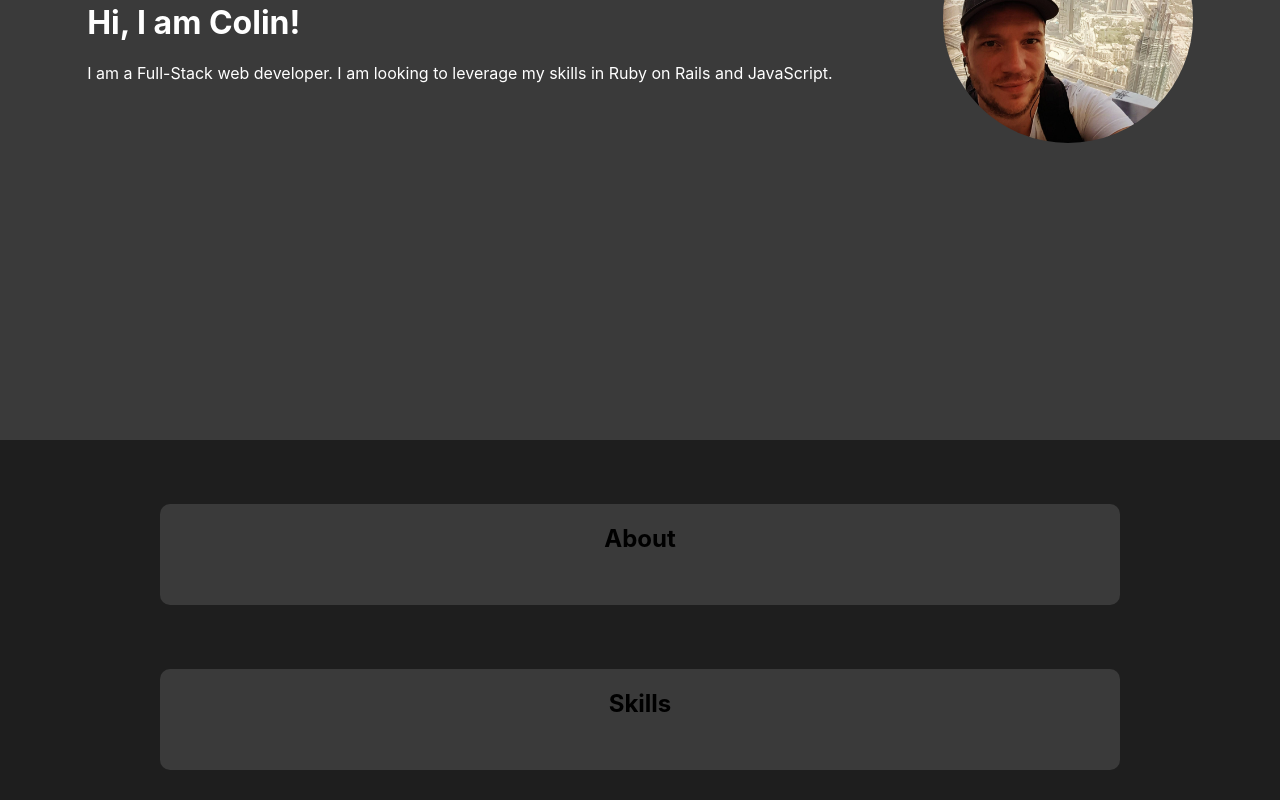
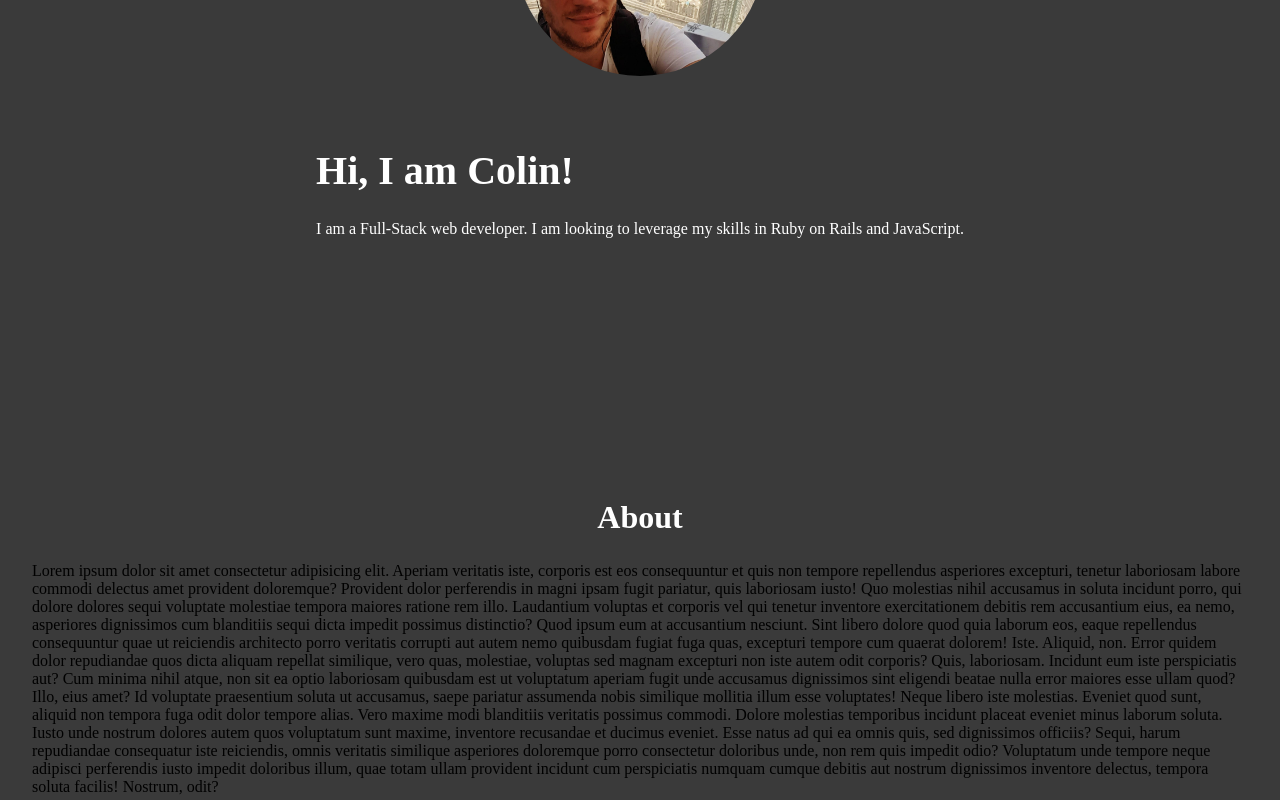
Before and after one commit to ColinBertin/portfolio, a React (Create React App) app: page / in a window 1280 px wide. Shown: the part 360-1160 px from the top of the page. Built offline with nearby package versions, Linux system fonts and the light colour scheme.

Commit message:
position smartphone

```diff
--- a/src/App.scss
+++ b/src/App.scss
@@ -9,23 +9,23 @@ h2 {
 }
 
 .projects, .about, .skills, .contact {
-  width: 90vw;
+  width: 100%;
   background-color: #3A3A3A;
-  border-radius: 10px;
-  margin: 16px 0;
-  padding-bottom: 32px;
+  // border-radius: 10px;
+  // margin: 16px 0;
+  padding: 32px;
 }
 
-@media (min-width: 540px) {
-  .projects, .about, .skills, .contact {
-    margin: 24px 0;
-    width: 85vw;
-  }
-}
+// @media (min-width: 540px) {
+//   .projects, .about, .skills, .contact {
+//     // margin: 24px 0;
+//     // width: 85vw;
+//   }
+// }
 
-@media (min-width: 720px) {
-  .projects, .about, .skills, .contact {
-    margin: 32px 0;
-    width: 75vw;
-  }
-}
+// @media (min-width: 720px) {
+//   .projects, .about, .skills, .contact {
+//     // margin: 32px 0;
+//     // width: 75vw;
+//   }
+// }
--- a/src/components/about/About.jsx
+++ b/src/components/about/About.jsx
@@ -5,6 +5,16 @@ const About = (props) => {
   return (
     <section className='about'>
       <h2>About</h2>
+      <p>Lorem ipsum dolor sit amet consectetur adipisicing elit. Aperiam veritatis iste, corporis est eos consequuntur et quis non tempore repellendus asperiores excepturi, tenetur laboriosam labore commodi delectus amet provident doloremque?
+      Provident dolor perferendis in magni ipsam fugit pariatur, quis laboriosam iusto! Quo molestias nihil accusamus in soluta incidunt porro, qui dolore dolores sequi voluptate molestiae tempora maiores ratione rem illo.
+      Laudantium voluptas et corporis vel qui tenetur inventore exercitationem debitis rem accusantium eius, ea nemo, asperiores dignissimos cum blanditiis sequi dicta impedit possimus distinctio? Quod ipsum eum at accusantium nesciunt.
+      Sint libero dolore quod quia laborum eos, eaque repellendus consequuntur quae ut reiciendis architecto porro veritatis corrupti aut autem nemo quibusdam fugiat fuga quas, excepturi tempore cum quaerat dolorem! Iste.
+      Aliquid, non. Error quidem dolor repudiandae quos dicta aliquam repellat similique, vero quas, molestiae, voluptas sed magnam excepturi non iste autem odit corporis? Quis, laboriosam. Incidunt eum iste perspiciatis aut?
+      Cum minima nihil atque, non sit ea optio laboriosam quibusdam est ut voluptatum aperiam fugit unde accusamus dignissimos sint eligendi beatae nulla error maiores esse ullam quod? Illo, eius amet?
+      Id voluptate praesentium soluta ut accusamus, saepe pariatur assumenda nobis similique mollitia illum esse voluptates! Neque libero iste molestias. Eveniet quod sunt, aliquid non tempora fuga odit dolor tempore alias.
+      Vero maxime modi blanditiis veritatis possimus commodi. Dolore molestias temporibus incidunt placeat eveniet minus laborum soluta. Iusto unde nostrum dolores autem quos voluptatum sunt maxime, inventore recusandae et ducimus eveniet.
+      Esse natus ad qui ea omnis quis, sed dignissimos officiis? Sequi, harum repudiandae consequatur iste reiciendis, omnis veritatis similique asperiores doloremque porro consectetur doloribus unde, non rem quis impedit odio?
+      Voluptatum unde tempore neque adipisci perferendis iusto impedit doloribus illum, quae totam ullam provident incidunt cum perspiciatis numquam cumque debitis aut nostrum dignissimos inventore delectus, tempora soluta facilis! Nostrum, odit?</p>
     </section>
   );
 };
--- a/src/components/banner/Banner.scss
+++ b/src/components/banner/Banner.scss
@@ -1,12 +1,13 @@
 .banner {
   padding: 0 32px;
-  margin-bottom: 16px;
+  // margin-bottom: 16px;
+  // width: 100vw;
   height: 100vh;
   background-color: #3A3A3A;
   color: #FFF;
   display: flex;
-  flex-direction: row-reverse;
-  justify-content: space-around;
+  flex-direction: column;
+  justify-content: center;
   align-items: center;
 }
 
@@ -17,14 +18,14 @@
   margin-bottom: 40px;
 }
 
-@media (min-width: 540px) {
-  .banner{
-    margin-bottom: 24px;
-  }
-}
+// @media (min-width: 540px) {
+//   .banner{
+//     margin-bottom: 24px;
+//   }
+// }
 
-@media (min-width: 720px) {
-  .banner {
-    margin-bottom: 32px;
-  }
-}
+// @media (min-width: 720px) {
+//   .banner {
+//     margin-bottom: 32px;
+//   }
+// }
--- a/src/components/projects/card/Card.scss
+++ b/src/components/projects/card/Card.scss
@@ -1,7 +1,7 @@
 .card {
   // flex: 0 1 500px;
   // max-width: 600px;
-  max-width: 80%;
+  width: 100%;
   max-height: 500px;
   // border: 1px solid green;
   background-color: #C9C9C9;
--- a/src/index.js
+++ b/src/index.js
@@ -2,7 +2,6 @@ import React from 'react';
 import ReactDOM from 'react-dom';
 import './index.scss';
 import App from './App';
-import reportWebVitals from './reportWebVitals';
 
 ReactDOM.render(
   <React.StrictMode>
@@ -10,8 +9,3 @@ ReactDOM.render(
   </React.StrictMode>,
   document.getElementById('root')
 );
-
-// If you want to start measuring performance in your app, pass a function
-// to log results (for example: reportWebVitals(console.log))
-// or send to an analytics endpoint. Learn more: https://bit.ly/CRA-vitals
-reportWebVitals();
--- a/src/index.scss
+++ b/src/index.scss
@@ -1,14 +1,18 @@
+* {
+  box-sizing: border-box;
+}
+
 body {
   background-color: #1E1E1E;
   margin: 0;
-  font-family: -apple-system, BlinkMacSystemFont, 'Segoe UI', 'Roboto', 'Oxygen',
-    'Ubuntu', 'Cantarell', 'Fira Sans', 'Droid Sans', 'Helvetica Neue',
-    sans-serif;
-  -webkit-font-smoothing: antialiased;
-  -moz-osx-font-smoothing: grayscale;
+  max-width: 100vw;
 }
 
-code {
-  font-family: source-code-pro, Menlo, Monaco, Consolas, 'Courier New',
-    monospace;
+h1 {
+  font-size: 40px;
 }
+
+h2 {
+  font-size: 32px;
+  color: #fff;
+}
--- a/src/reportWebVitals.js
+++ /dev/null
@@ -1,13 +0,0 @@
-const reportWebVitals = onPerfEntry => {
-  if (onPerfEntry && onPerfEntry instanceof Function) {
-    import('web-vitals').then(({ getCLS, getFID, getFCP, getLCP, getTTFB }) => {
-      getCLS(onPerfEntry);
-      getFID(onPerfEntry);
-      getFCP(onPerfEntry);
-      getLCP(onPerfEntry);
-      getTTFB(onPerfEntry);
-    });
-  }
-};
-
-export default reportWebVitals;
```
